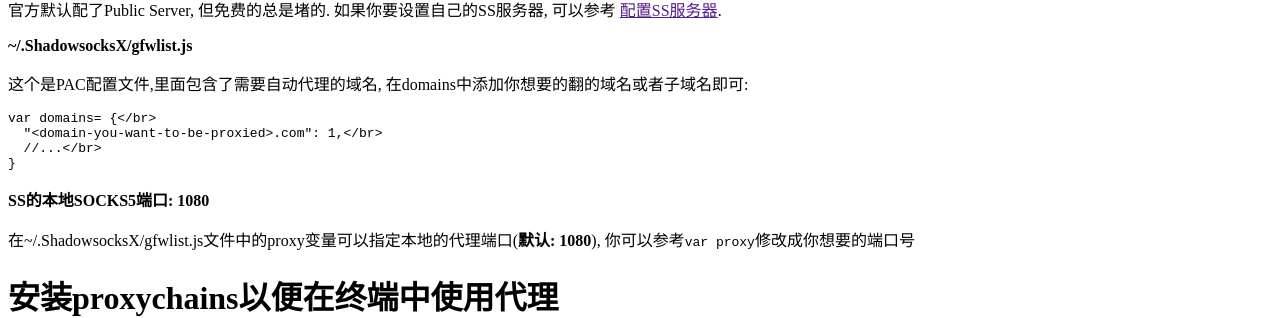
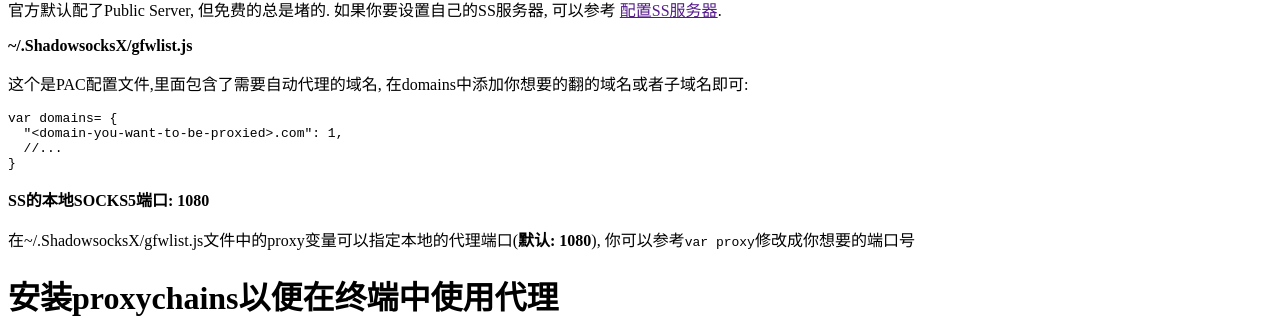
Before and after one commit to karfield/karfield.github.io, a Jekyll site: the page built from _posts/2015-01-21-setup-proxy-for-mac.md, in a window 1280 px wide. Shown: the part 608-926 px from the top of the page. Built offline with Jekyll 4.4.1, drawn with Linux system fonts in a browser that asks for light colours; nearby versions of some CDN libraries; library files that are not in the unit come from our copies; comment, search, counter and statistics services are not loaded.

Commit message:
Update 2015-01-21-setup-proxy-for-mac.md

````diff
--- a/_posts/2015-01-21-setup-proxy-for-mac.md
+++ b/_posts/2015-01-21-setup-proxy-for-mac.md
@@ -28,9 +28,9 @@ Mac使用ShadowSocks(以下简称SS)代理来上网极为简单, 分两步:
 这个是PAC配置文件,里面包含了需要自动代理的域名, 在domains中添加你想要的翻的域名或者子域名即可:
 
 ```
-var domains= {</br>
-  "<domain-you-want-to-be-proxied>.com": 1,</br>
-  //...</br>
+var domains= {
+  "<domain-you-want-to-be-proxied>.com": 1,
+  //...
 }
 ```
 
````
